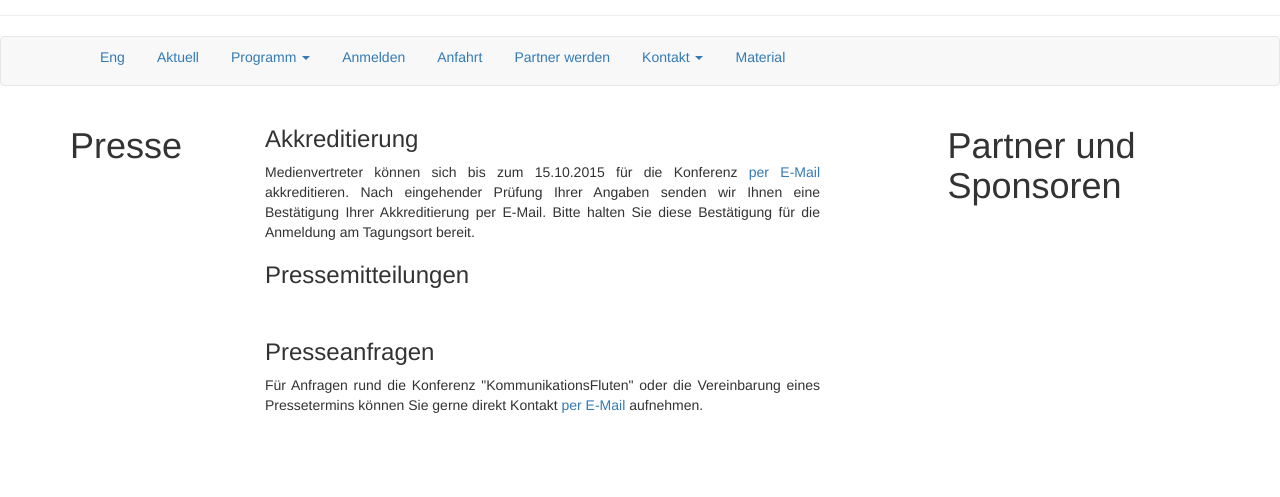
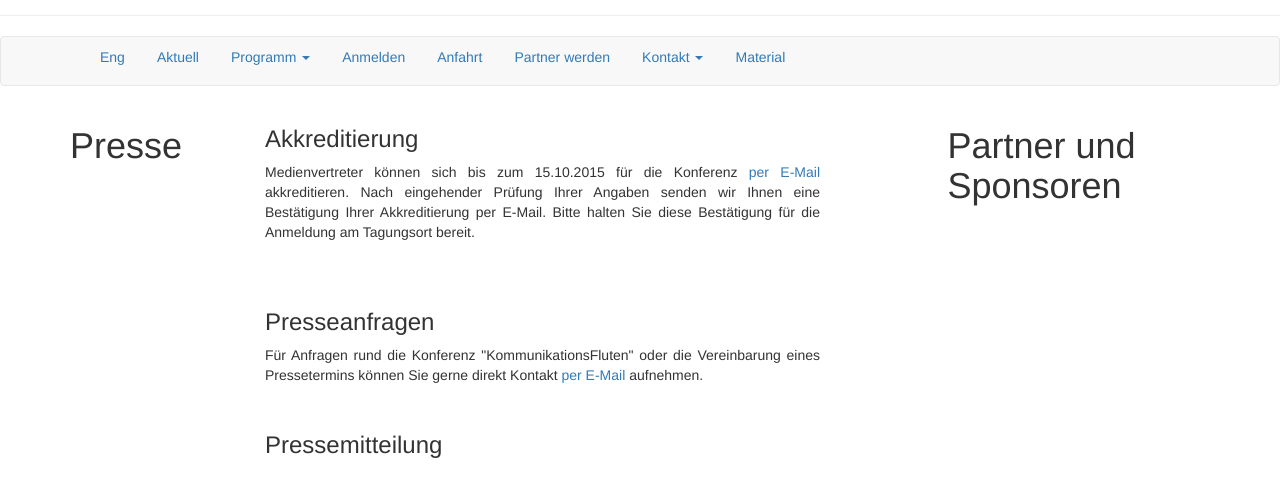
Before and after one commit to susedev/test, a Jekyll site: the page built from presse.html, in a window 1280 px wide, cut to the strip 131-628 px from the top of the page. Built offline with Jekyll 4.4.1, drawn with Linux system fonts in a browser that asks for light colours; nearby versions of some CDN libraries.

Commit message:
Edit from JekyllCMS

```diff
--- a/presse.html
+++ b/presse.html
@@ -5,12 +5,17 @@ title: Presse
 
 <p style="text-align: justify;">Medienvertreter k&ouml;nnen sich bis zum 15.10.2015 f&uuml;r die Konferenz <a href="mailto:kommunikationsfluten@eijc.eu?subject=Akkreditierung%20Tagung%20Kommunikationsfluten">per E-Mail</a> akkreditieren. Nach eingehender Pr&uuml;fung Ihrer Angaben senden wir Ihnen eine Best&auml;tigung Ihrer Akkreditierung per E-Mail. Bitte halten Sie diese Best&auml;tigung f&uuml;r die Anmeldung am Tagungsort bereit.</p>
 
-<h3>Pressemitteilungen</h3>
-
-<p>&nbsp;</p>
+<h3>&nbsp;</h3>
 
 <h3>Presseanfragen</h3>
 
 <p style="text-align: justify;">F&uuml;r Anfragen rund die Konferenz &quot;KommunikationsFluten&quot; oder die Vereinbarung eines Pressetermins k&ouml;nnen Sie gerne direkt Kontakt <a href="mailto:kommunikationsfluten@eijc.eu?subject=Presseanfrage">per E-Mail</a><a href="mailto:kommunikationsfluten@eijc.eu?subject=Presseanfragen"> </a>aufnehmen.</p>
 
+<h3><br />
+Pressemitteilung</h3>
+
+<h3>&nbsp;</h3>
+
 <p>&nbsp;</p>
+
+<p>&nbsp;</p>
```
